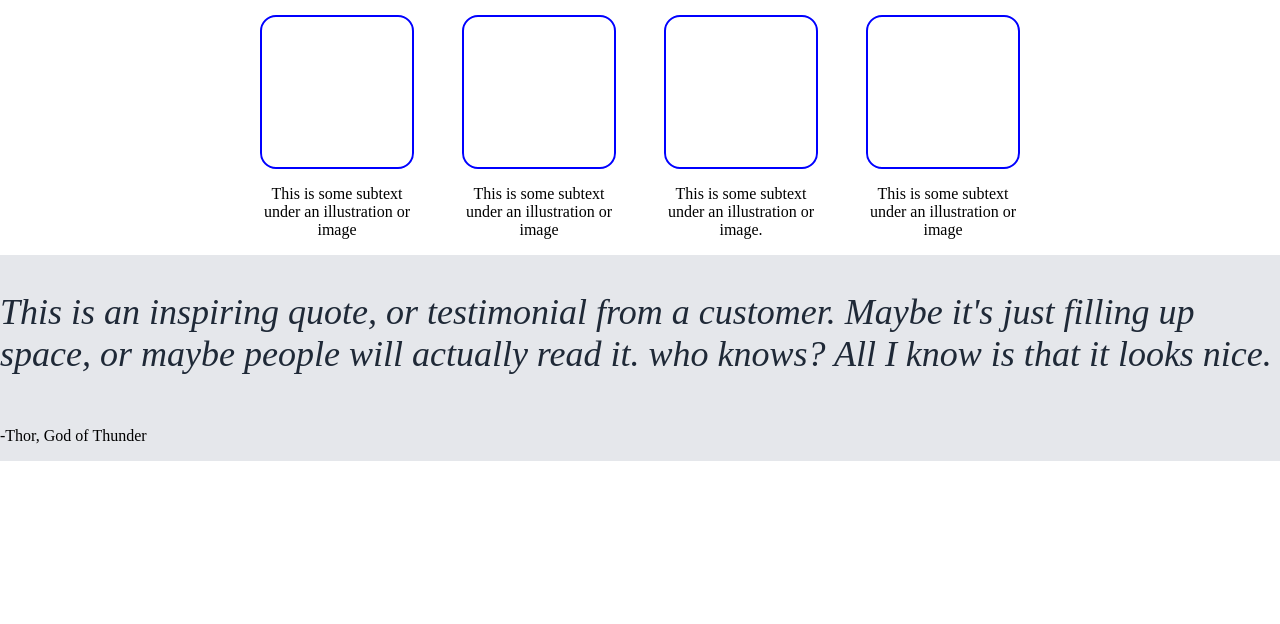
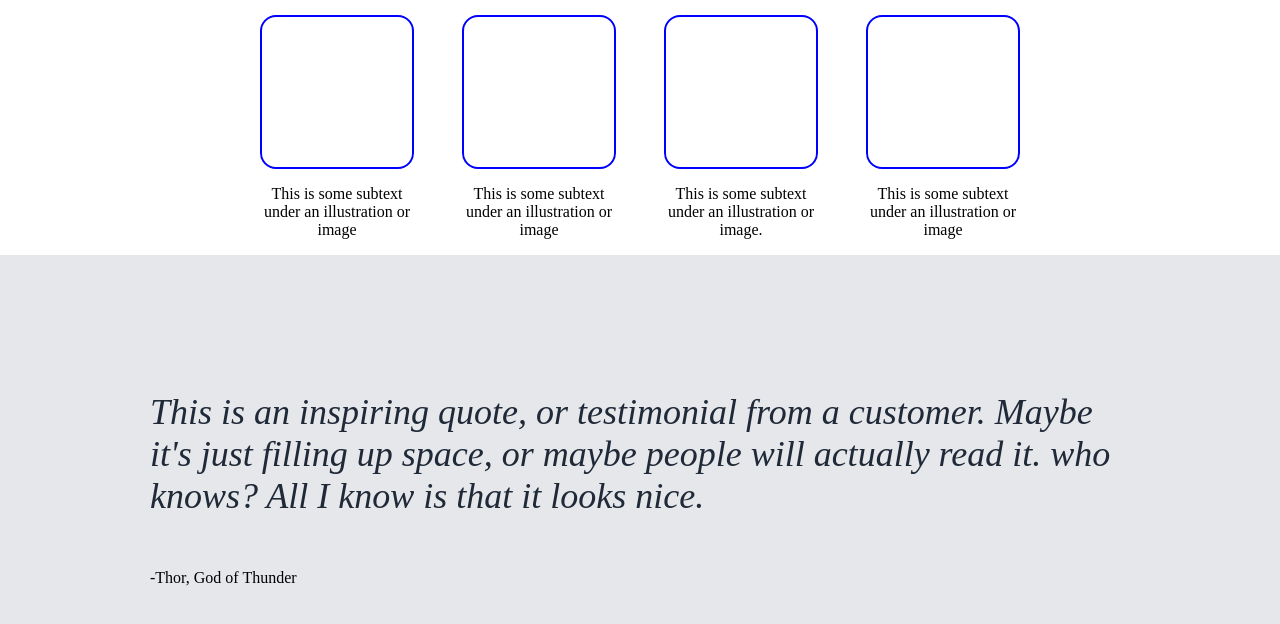
Before and after one commit to ahfercen/Landing-Page, a plain HTML site: page index.html in a window 1280 px wide. Shown: the part 602-1226 px from the top of the page. Before the commit the page ends 1063 px from the top, so only its background shows below. Drawn offline with Linux system fonts and the light colour scheme.

Commit message:
Margins and padding for testimonials

```diff
--- a/style.css
+++ b/style.css
@@ -1,5 +1,5 @@
 /* Multi section styling */
-.header,.hero{
+.header,.hero,.Quote{
     padding-left: 150px;
     padding-right: 150px;
 }
@@ -112,6 +112,8 @@ body{
     display: flex;
     flex-direction: column;
     background-color: #e5e7eb;
+    padding-top: 100px;
+    padding-bottom: 100px;
 }
 #quote-text{
     font-size: 36px;
```
